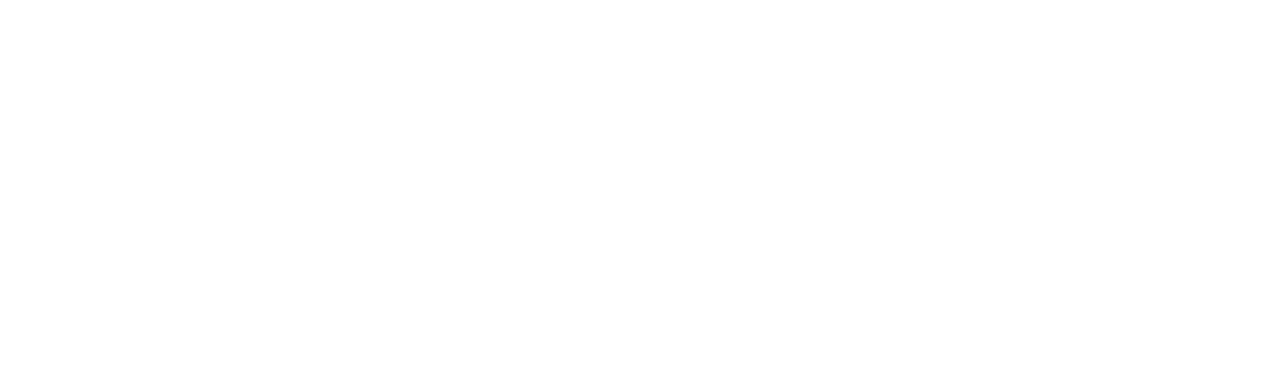
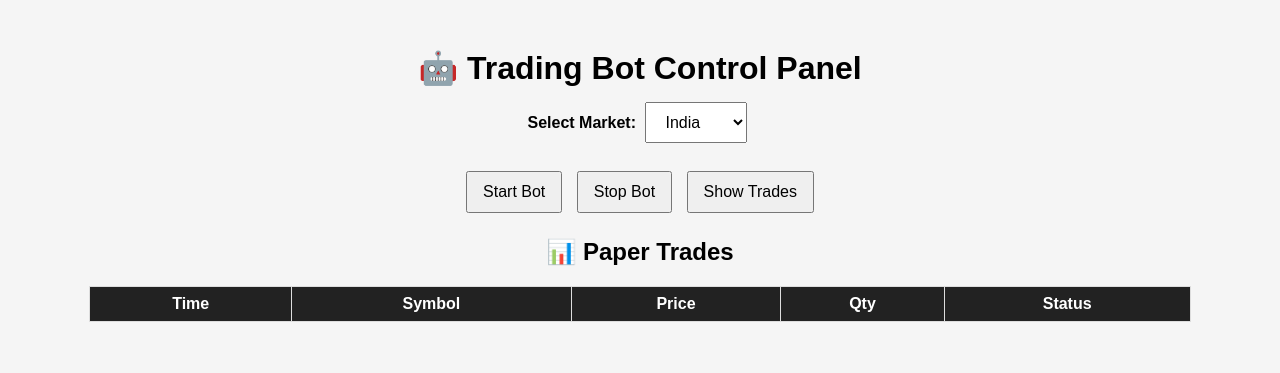
Before and after one commit to rajunaik005/trading-bot-frontend, a plain HTML site: page index.html in a window 1280 px wide. Drawn offline with Linux system fonts and the light colour scheme.

Commit message:
Update index.html

```diff
--- a/index.html
+++ b/index.html
@@ -1,27 +1,116 @@
+<!DOCTYPE html>
+<html lang="en">
+<head>
+  <meta charset="UTF-8" />
+  <title>Trading Bot</title>
+  <meta name="viewport" content="width=device-width, initial-scale=1.0" />
+  <style>
+    body {
+      font-family: Arial, sans-serif;
+      background: #f5f5f5;
+      text-align: center;
+      padding: 20px;
+    }
+    h1 {
+      margin-bottom: 10px;
+    }
+    button, select {
+      padding: 10px 15px;
+      margin: 5px;
+      font-size: 16px;
+    }
+    table {
+      margin: 20px auto;
+      border-collapse: collapse;
+      width: 90%;
+      background: white;
+    }
+    th, td {
+      border: 1px solid #ddd;
+      padding: 8px;
+    }
+    th {
+      background: #222;
+      color: white;
+    }
+    #msg {
+      margin-top: 10px;
+      font-weight: bold;
+    }
+  </style>
+</head>
+
+<body>
+
+  <h1>🤖 Trading Bot Control Panel</h1>
+
+  <div>
+    <label for="market"><b>Select Market:</b></label>
+    <select id="market">
+      <option value="India">India</option>
+      <option value="Taiwan">Taiwan</option>
+    </select>
+  </div>
+
+  <br />
+
+  <div>
+    <button onclick="startBot()">Start Bot</button>
+    <button onclick="stopBot()">Stop Bot</button>
+    <button onclick="loadTrades()">Show Trades</button>
+  </div>
+
+  <p id="msg"></p>
+
+  <h2>📊 Paper Trades</h2>
+
+  <table>
+    <thead>
+      <tr>
+        <th>Time</th>
+        <th>Symbol</th>
+        <th>Price</th>
+        <th>Qty</th>
+        <th>Status</th>
+      </tr>
+    </thead>
+    <tbody id="tradeBody"></tbody>
+  </table>
+
   <script>
     const BASE = "https://trading-bot-backend-47q9.onrender.com";
 
     function startBot() {
       const market = document.getElementById("market").value;
       fetch(`${BASE}/start/${market}`)
-      .then(r => r.json())
-      .then(d => document.getElementById("msg").innerText = d.status)
-      .catch(e => alert("Start bot failed"));
+        .then(res => res.json())
+        .then(data => {
+          document.getElementById("msg").innerText = data.status;
+        })
+        .catch(err => {
+          alert("Start bot failed");
+          console.error(err);
+        });
     }
 
     function stopBot() {
       fetch(`${BASE}/stop`)
-      .then(r => r.json())
-      .then(d => document.getElementById("msg").innerText = d.status)
-      .catch(e => alert("Stop bot failed"));
+        .then(res => res.json())
+        .then(data => {
+          document.getElementById("msg").innerText = data.status;
+        })
+        .catch(err => {
+          alert("Stop bot failed");
+          console.error(err);
+        });
     }
 
     function loadTrades() {
       fetch(`${BASE}/trades`)
-      .then(r => r.json())
+        .then(res => res.json())
         .then(data => {
-        const tbody = document.querySelector("#tradeTable tbody");
-        tbody.innerHTML = "";
+          const body = document.getElementById("tradeBody");
+          body.innerHTML = "";
           data.forEach(t => {
             const row = `
               <tr>
@@ -31,9 +120,15 @@
                 <td>${t.qty}</td>
                 <td>${t.status}</td>
               </tr>`;
-          tbody.innerHTML += row;
+            body.innerHTML += row;
           });
         })
-      .catch(e => alert("Load trades failed"));
+        .catch(err => {
+          alert("Load trades failed");
+          console.error(err);
+        });
     }
   </script>
+
+</body>
+</html>
```
Lines whose indentation alone changed are shown as unchanged.
